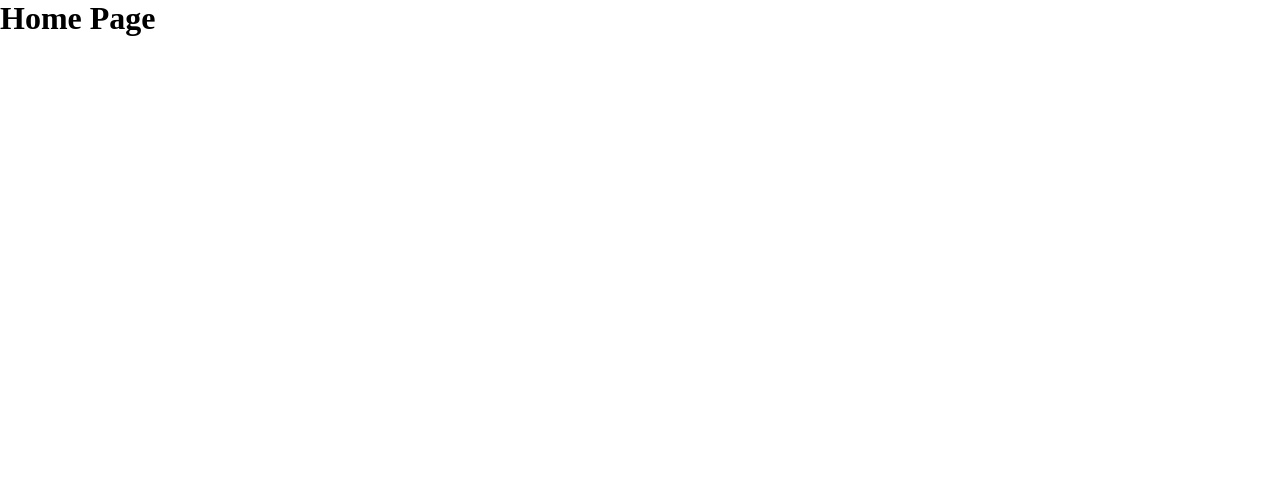
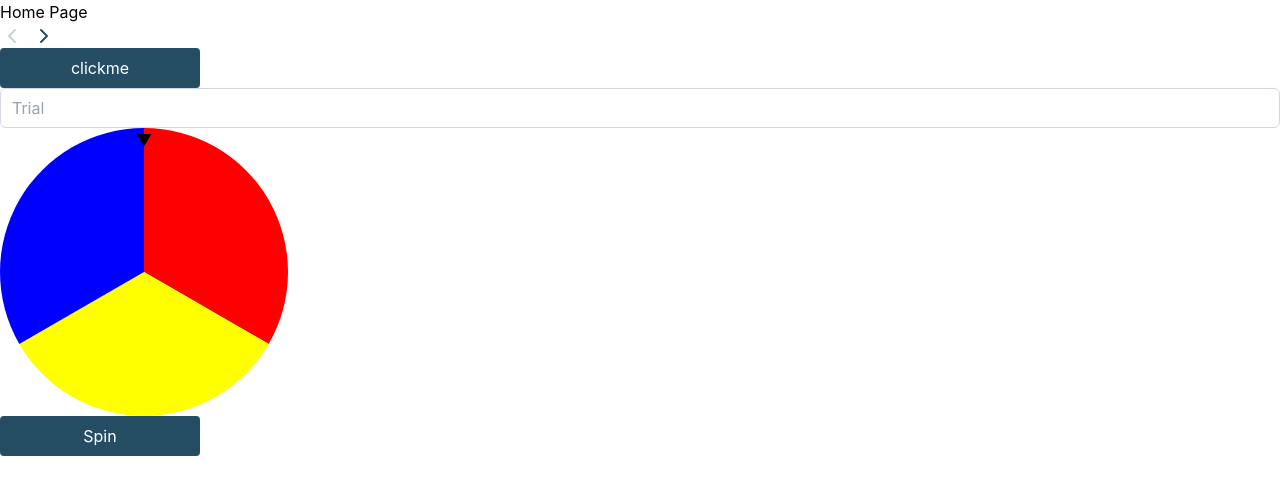
Before and after one commit to Oz-Ent/Meal-Selection, a React (Vite) app: page / in a window 1280 px wide. Shown: the top 494 px of the page. Built offline with nearby package versions, Linux system fonts and the light colour scheme.

Commit message:
Create frontend components

```diff
--- a/package.json
+++ b/package.json
@@ -20,6 +20,7 @@
   },
   "dependencies": {
     "@tailwindcss/vite": "^4.2.1",
+    "lucide-react": "^1.16.0",
     "react": "^19.2.0",
     "react-dom": "^19.2.0",
     "react-router": "^7.13.1",
--- /dev/null
+++ b/src/components/Button/Button.tsx
@@ -0,0 +1,43 @@
+import type React from "react";
+import LoadingSpinner from "../LoadingSpinner/LoadingSpinner";
+
+export type ButtonVariant = 'primary'|'secondary'|'danger'|'ghost'|'tertiary'
+
+interface IButtonProps{
+    label?: string
+    icon?: React.ReactNode
+    children?: React.ReactNode
+    variant?: ButtonVariant
+    type?: 'submit'|'reset'|'button'
+    disabled?: boolean
+    pending?: boolean
+    onClick: ()=> void
+    className?: string
+
+}
+
+const variantStyles : Record<ButtonVariant, string> = {
+    primary: "bg-primary flex flex-1 rounded w-50 h-10 items-center text-white",
+    secondary: "bg-secondary flex flex-1 rounded items-center text-white"
+
+}
+
+export default function Button ({label, icon, children, variant = "primary",type ='button', disabled , pending, onClick, className}:IButtonProps){
+    return(
+        <button
+        type={type}
+        disabled={disabled || pending}
+        onClick={onClick}
+        className={`${className} ${variantStyles[variant]} disabled:cursor-not-allowed disabled:opacity-25 hover:cursor-pointer `}
+        >
+        {children ?
+            (<>
+            {children}</>
+            ):
+            (
+            <div className="flex flex-1 justify-center cursor-inherit">{pending ? <LoadingSpinner/> : icon }<label>{label}</label>
+            </div>
+        )}
+        </button>
+    )
+}
--- /dev/null
+++ b/src/components/InputField/InputField.tsx
@@ -0,0 +1,46 @@
+import { useState } from "react";
+
+
+interface IInputFieldProps{
+    disabled?: boolean
+    label?: string
+    placeholder?: string
+    type?: string
+    error?: boolean
+    errorMessage?: string
+    onChange : () => void
+    value: any
+    min?: number
+    max?: number
+}
+
+export default function InputField({disabled,label,placeholder,type = 'text', value, error, errorMessage, onChange}:IInputFieldProps){
+    const [focused, setFocused] = useState<boolean>(false)
+    const isFloating = focused || value.length > 0 || (!!placeholder && placeholder?.length > 0)
+    return(
+        <div className="relative h-10">
+            <input
+            disabled={disabled}
+            placeholder={placeholder}
+            type={type}
+            value={value}
+            onChange={onChange}
+            onFocus={()=>setFocused(true)}
+            onBlur={()=>setFocused(false)}
+            className={`w-full h-full border rounded-md px-3 pt-5 pb-2 outline-none
+            ${error ? "border-red-500" : "border-border-grey"}
+            `}/>
+            <label
+            className={`absolute left-3 transition-all pointer-events-none
+            ${
+                isFloating
+                ? "top-1 text-[10px] text-primary"
+                : "top-2 text-gray-400"
+            }
+            `}
+        >
+        {label}</label>
+        <label className="text-text-alert w-full">{errorMessage}</label>
+        </div>
+    )
+}
--- /dev/null
+++ b/src/components/LoadingSpinner/LoadingSpinner.tsx
@@ -0,0 +1,7 @@
+
+
+export default function LoadingSpinner (){
+    return(
+        <LoadingSpinner/>
+    )
+}
--- /dev/null
+++ b/src/components/NavigationArrows/NavigationArrows.tsx
@@ -0,0 +1,20 @@
+import { ChevronLeft, ChevronRight } from "lucide-react";
+import type React from "react";
+
+interface INavigationArrowsProps{
+    centerContent?: React.ReactNode
+    prevDisabled: boolean
+    nextDisabled: boolean
+    ariaSectionName: string
+    onPrevClick: ()=> void
+    onNextClick: ()=> void
+}
+export default function NavigationArrows ({centerContent,ariaSectionName, prevDisabled,nextDisabled, onNextClick, onPrevClick}:INavigationArrowsProps){
+    return(
+        <section className="flex items-center gap-2 w-fit p-0">
+            <button aria-label= {`Previous ${ariaSectionName}`} type="button" className="text-primary disabled:opacity-25 disabled:cursor-not-allowed hover:cursor-pointer" disabled = {prevDisabled} onClick={onNextClick}><ChevronLeft/></button>
+            {!!centerContent && centerContent}
+            <button aria-label= {`Next ${ariaSectionName}`} type="button" className="text-primary disabled:opacity-25 disabled:cursor-not-allowed hover:cursor-pointer" disabled ={nextDisabled} onClick={onPrevClick}><ChevronRight/></button>
+        </section>
+    )
+}
--- /dev/null
+++ b/src/components/SpinWheel/SpinWheel.tsx
@@ -0,0 +1,107 @@
+import { useState } from "react";
+import { createPieSlice } from "../../helpers/pieConvertor";
+import Button from "../Button/Button";
+
+
+interface Options{
+    label: string
+    value: string | number
+}
+
+interface ISpinWheelProps{
+    options: Options[]
+    onSpinComplete: (value: string| number)=> void
+}
+
+const colors =[
+    'red','yellow','blue','green','purple','amber'
+]
+export default function SpinWheel({options, onSpinComplete}:ISpinWheelProps){
+    const [rotation,setRotation]= useState<number>(0);
+    const [spinning, setSpinning] = useState<boolean>(false)
+
+    const segmentAngle = 360 / options.length
+
+const spin = () => {
+  if (spinning) return;
+
+  setSpinning(true);
+
+  const n = options.length;
+  const segmentAngle = 360 / n;
+
+  const index = Math.floor(Math.random() * n);
+
+  const sliceCenter =
+    index * segmentAngle +
+    segmentAngle / 2;
+
+  const targetAngle =
+    360 - sliceCenter;
+
+  const currentAngle =
+    rotation % 360;
+
+  const delta =
+    (targetAngle - currentAngle + 360) % 360;
+
+  const spins = 5 * 360;
+
+  const rotationDelta =
+    spins + delta;
+
+  setRotation(prev => prev + rotationDelta);
+
+  setTimeout(() => {
+    setSpinning(false);
+    onSpinComplete(options[index].value);
+  }, 5000);
+};
+
+    return(
+        <>
+            <div className="relative w-72 h-72">
+
+            {/* POINTER */}
+            <div className="absolute top-0 left-1/2 -translate-x-1/2 z-10">
+            ▼
+            </div>
+
+            {/* ROTATING WHEEL */}
+            <div
+            className="w-full h-full transition-transform duration-5000 ease-in-out"
+            style={{
+            transform: `rotate(${rotation}deg)`,
+            transformOrigin: `center`
+            }}
+            >
+            <svg viewBox="0 0 300 300" className="w-72 h-72">
+                {options.map((option, i)=>{
+                    const startAngle = (i * segmentAngle);
+                    const endAngle = (i+1) * segmentAngle;
+
+                    return(
+                        <path
+                        key={i}
+                        d={
+                            `${createPieSlice(
+                                startAngle,
+                                endAngle,
+                                150,
+                                option.label,
+                                150
+                            )}`
+                        }
+                        fill={colors[i% colors.length]}
+                        />
+                    )
+                } )}
+            </svg>
+            </div>
+
+            </div>
+
+        <Button label={spinning? 'Spinning': 'Spin'} onClick={spin}/>
+        </>
+    )
+}
--- /dev/null
+++ b/src/helpers/pieConvertor.ts
@@ -0,0 +1,45 @@
+function polarToCartesian(
+    centerX: number,
+    centerY: number,
+    angle: number,
+    radius:number,
+){
+    const radians = (angle-90) * (Math.PI /180)
+    return(
+        {
+            x: centerX + radius * Math.cos(radians),
+            y: centerY + radius * Math.sin(radians)
+        }
+    )
+}
+
+export function createPieSlice(
+    startAngle: number,
+    endAngle: number,
+    radius: number,
+    label: string,
+    center: number
+){
+    const start = polarToCartesian(
+    center,
+    center,
+    endAngle,
+    radius,
+  );
+
+  const end = polarToCartesian(
+    center,
+    center,
+    startAngle,
+    radius,
+  );
+
+  const largeArcFlag = endAngle - startAngle <= 180 ? 0: 1;
+
+    return `
+    M ${center} ${center}
+    L ${start.x} ${start.y}
+    A ${radius} ${radius} 0 ${largeArcFlag} 0 ${end.x} ${end.y}
+    Z
+  `;
+}
--- a/src/index.css
+++ b/src/index.css
@@ -1,4 +1,32 @@
+@import "tailwindcss";
+
 *{
   margin: 0;
   padding: 0;
 }
+
+:root{
+  --color-primary: #254E65;
+  --color-secondary: #1B7E9D;
+  --color-border: #D4D7E3;
+  --color-text-primary:#0C1421;
+  --color-text-secondary: #313957;
+  --color-text-alternate: #989595;
+  --color-alert-red: #BE3535;
+  --background: #FFFFFF;
+
+}
+
+@theme {
+  --color-background: var(--background);
+  --color-foreground: var(--foreground);
+
+  --color-primary: var(--color-primary);
+  --color-secondary: var(--color-secondary);
+  --color-text-primary: var(--color-text-primary);
+  --color-text-secondary: var(--color-text-secondary);
+  --color-text-alternate: var(--color-text-alternate);
+  --color-text-alert: var(--color-alert-red);
+  --color-border-grey: var(--color-border)
+
+}
--- a/src/pages/HomePage/HomePage.tsx
+++ b/src/pages/HomePage/HomePage.tsx
@@ -1,7 +1,25 @@
+import Button from "../../components/Button/Button";
+import InputField from "../../components/InputField/InputField";
+import NavigationArrows from "../../components/NavigationArrows/NavigationArrows";
+import SpinWheel from "../../components/SpinWheel/SpinWheel";
+
 export default function HomePage() {
+    const options =[
+        {label:'Red' , value: ' 0'},
+        {label:'Blue' , value: ' 1'},
+        {label:'Green' , value: ' 2'},
+    ]
     return (
         <div>
             <h1>Home Page</h1>
+            <NavigationArrows prevDisabled={true} />
+            <Button label="clickme"/>
+            <InputField label="Trial" onChange={()=>{}} value={""} />
+
+            <SpinWheel
+            options={options}
+            onSpinComplete={(value)=> console.log(value)}
+            />
         </div>
     );
 }
```
Also changed, not shown: 1 other file (tests, documents, lock files or other folders).
